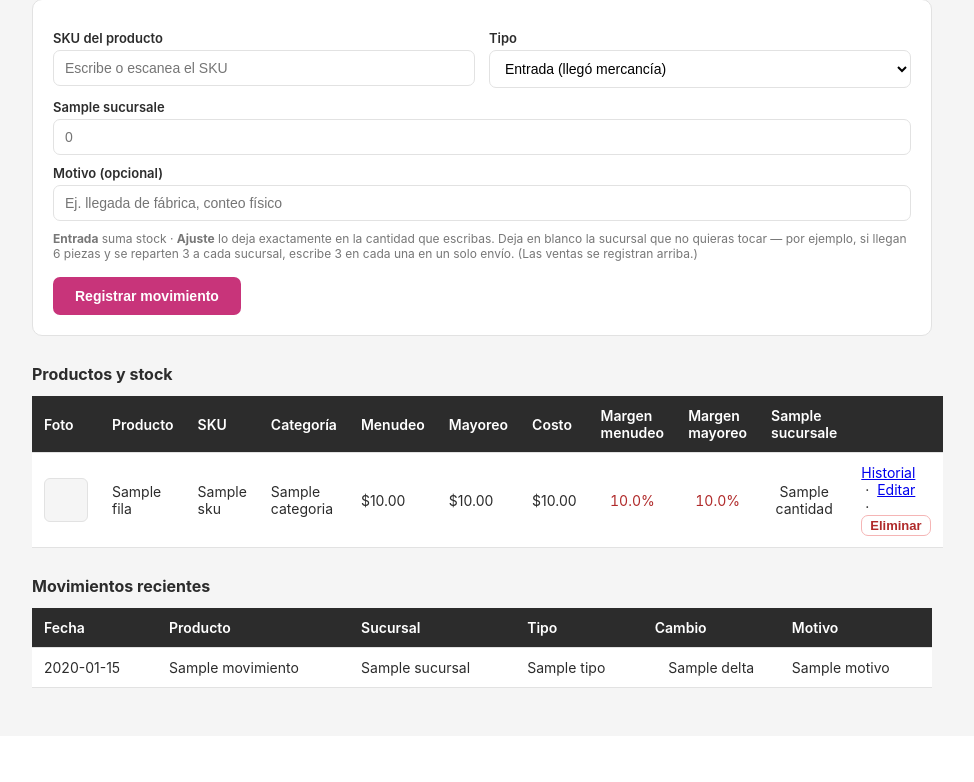
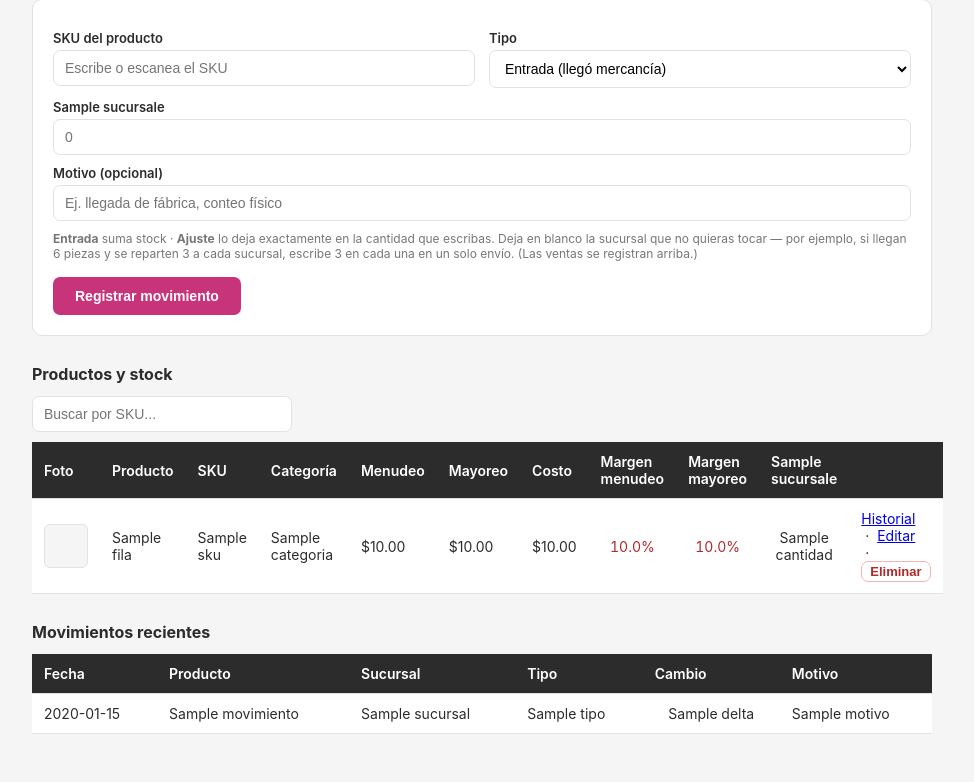
Before and after one commit to yuvalbaryosefp-alt/isha-wear-pos, a FastAPI app: template templates/index.html in a window 1280 px wide. Shown: the part 807-1589 px from the top of the page, without its empty margins (158-1132 px from the left). Before the commit the page ends 1495 px from the top, so only its background shows below. Run offline with FastAPI, Linux system fonts and the light colour scheme; the template is opened without the code that fills it: most values are stand-ins (such as "Sample title", 1, 10 or a date in 2020).

Commit message:
Agrega buscador por SKU en la tabla de Inventario
Filtra en vivo las filas de la tabla de productos por coincidencia
parcial de SKU (sin distinguir mayúsculas/minúsculas), con un contador
de cuántas prendas coinciden. El catálogo ya tiene cientos de productos,
volviendo impráctico buscar a ojo.

```diff
--- a/templates/index.html
+++ b/templates/index.html
@@ -253,7 +253,12 @@
   {# ---------- Tabla de productos y su stock por sucursal ---------- #}
   <h2>Productos y stock</h2>
   {% if filas %}
-    <table>
+    <div style="margin-bottom:10px">
+      <input type="text" id="buscar_sku_inventario" placeholder="Buscar por SKU..." autocomplete="off"
+             style="max-width:260px">
+      <span id="buscar_sku_contador" style="font-size:12px; color:#777; margin-left:8px"></span>
+    </div>
+    <table id="tabla-inventario">
       <thead>
         <tr>
           <th>Foto</th>
@@ -310,6 +315,30 @@
         {% endfor %}
       </tbody>
     </table>
+    <script>
+      // Filtra en vivo las filas de la tabla de inventario por SKU (coincidencia
+      // parcial, sin distinguir mayúsculas/minúsculas) — el catálogo real ya
+      // tiene demasiadas prendas para buscar a ojo.
+      (function () {
+        var buscador = document.getElementById('buscar_sku_inventario');
+        var contador = document.getElementById('buscar_sku_contador');
+        var filas = document.querySelectorAll('#tabla-inventario tbody tr');
+
+        function filtrar() {
+          var texto = buscador.value.trim().toUpperCase();
+          var visibles = 0;
+          filas.forEach(function (tr) {
+            var sku = tr.querySelector('td:nth-child(3)').textContent.trim().toUpperCase();
+            var coincide = !texto || sku.indexOf(texto) !== -1;
+            tr.style.display = coincide ? '' : 'none';
+            if (coincide) visibles++;
+          });
+          contador.textContent = texto ? (visibles + ' de ' + filas.length + ' prendas') : '';
+        }
+
+        buscador.addEventListener('input', filtrar);
+      })();
+    </script>
   {% else %}
     <div class="tarjeta vacio">
       Todavía no hay productos. Agrega el primero con el formulario de arriba.
```
